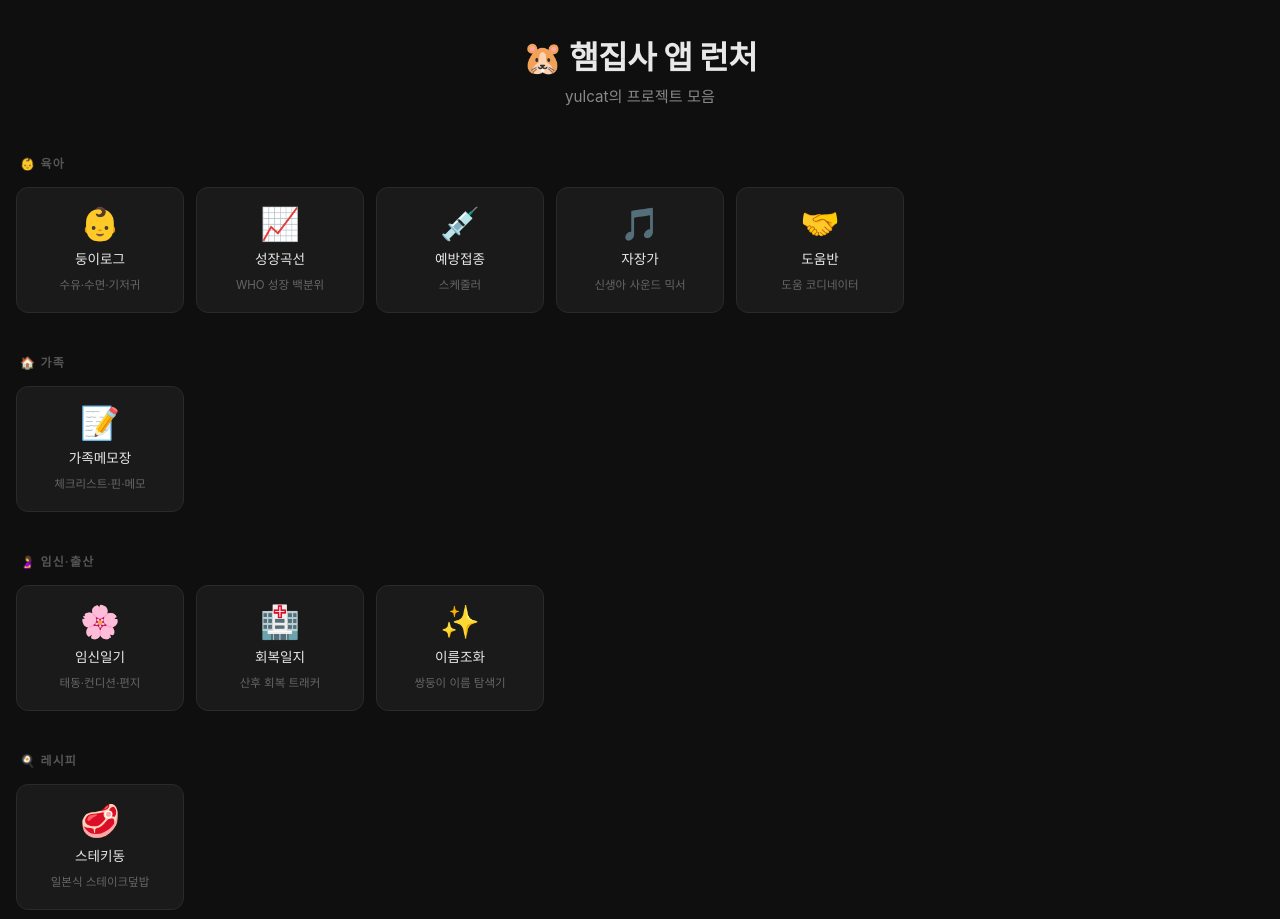
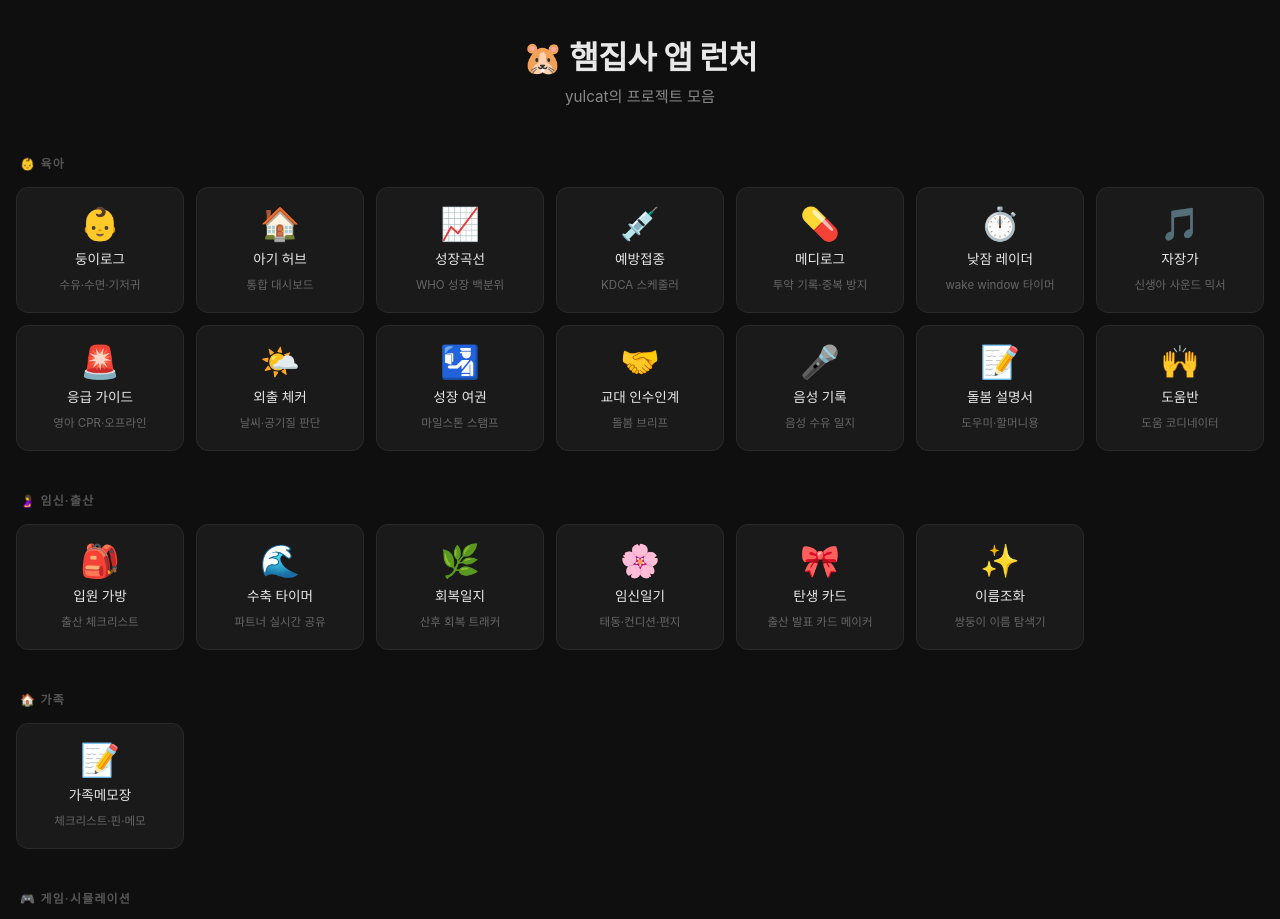
Before and after one commit to yulcat/yulcat.github.io, a plain HTML site: page index.html in a window 1280 px wide. Shown: the top 919 px of the page. Drawn offline with Linux system fonts and the light colour scheme.

Commit message:
런처 전면 업데이트: 누락 앱 14개 추가, 드롭 앱 제거
추가: 아기허브, 메디로그, 낮잠레이더, 응급가이드, 외출체커,
      성장여권, 교대인수인계, 음성기록, 돌봄설명서,
      입원가방, 수축타이머, 탄생카드
제거: 스테키동(archived), 노이즈박스(archived)
정리: 섹션 재구성(육아/임신출산/가족/게임/시각화)

```diff
--- a/index.html
+++ b/index.html
@@ -3,6 +3,8 @@
 <head>
   <meta charset="UTF-8" />
   <meta name="viewport" content="width=device-width, initial-scale=1.0" />
+  <meta name="apple-mobile-web-app-capable" content="yes" />
+  <meta name="theme-color" content="#0f0f0f" />
   <title>🐹 햄집사 앱 런처</title>
   <style>
     * { box-sizing: border-box; margin: 0; padding: 0; }
@@ -69,6 +71,7 @@
       color: #444;
       font-size: 0.8rem;
     }
+    footer a { color: #555; }
   </style>
 </head>
 <body>
@@ -77,6 +80,7 @@
     <p>yulcat의 프로젝트 모음</p>
   </header>
 
+  <!-- ── 육아 ────────────────────────────── -->
   <div class="section">
     <div class="section-title">👶 육아</div>
     <div class="grid">
@@ -84,6 +88,11 @@
         <span class="icon">👶</span>
         <span class="name">둥이로그</span>
         <span class="desc">수유·수면·기저귀</span>
+      </a>
+      <a class="card" href="http://100.92.91.95:3468/hub.html" target="_blank">
+        <span class="icon">🏠</span>
+        <span class="name">아기 허브</span>
+        <span class="desc">통합 대시보드</span>
       </a>
       <a class="card" href="http://100.92.91.95:3472/" target="_blank">
         <span class="icon">📈</span>
@@ -93,21 +102,99 @@
       <a class="card" href="https://yulcat.github.io/vaccine-schedule/" target="_blank">
         <span class="icon">💉</span>
         <span class="name">예방접종</span>
-        <span class="desc">스케줄러</span>
+        <span class="desc">KDCA 스케줄러</span>
       </a>
-      <a class="card" href="https://yulcat.github.io/lullaby/" target="_blank">
+      <a class="card" href="https://yulcat.github.io/med-log/" target="_blank">
+        <span class="icon">💊</span>
+        <span class="name">메디로그</span>
+        <span class="desc">투약 기록·중복 방지</span>
+      </a>
+      <a class="card" href="https://yulcat.github.io/nap-radar/" target="_blank">
+        <span class="icon">⏱️</span>
+        <span class="name">낮잠 레이더</span>
+        <span class="desc">wake window 타이머</span>
+      </a>
+      <a class="card" href="http://100.92.91.95:3474/" target="_blank">
         <span class="icon">🎵</span>
         <span class="name">자장가</span>
         <span class="desc">신생아 사운드 믹서</span>
       </a>
-      <a class="card" href="https://yulcat.github.io/help-rota/" target="_blank">
+      <a class="card" href="https://yulcat.github.io/baby-sos/" target="_blank">
+        <span class="icon">🚨</span>
+        <span class="name">응급 가이드</span>
+        <span class="desc">영아 CPR·오프라인</span>
+      </a>
+      <a class="card" href="https://yulcat.github.io/outdoor-ok/" target="_blank">
+        <span class="icon">🌤️</span>
+        <span class="name">외출 체커</span>
+        <span class="desc">날씨·공기질 판단</span>
+      </a>
+      <a class="card" href="https://yulcat.github.io/twin-passport/" target="_blank">
+        <span class="icon">🛂</span>
+        <span class="name">성장 여권</span>
+        <span class="desc">마일스톤 스탬프</span>
+      </a>
+      <a class="card" href="https://yulcat.github.io/partner-brief/" target="_blank">
         <span class="icon">🤝</span>
+        <span class="name">교대 인수인계</span>
+        <span class="desc">돌봄 브리프</span>
+      </a>
+      <a class="card" href="https://yulcat.github.io/voice-log/" target="_blank">
+        <span class="icon">🎤</span>
+        <span class="name">음성 기록</span>
+        <span class="desc">음성 수유 일지</span>
+      </a>
+      <a class="card" href="https://yulcat.github.io/sitter-brief/" target="_blank">
+        <span class="icon">📝</span>
+        <span class="name">돌봄 설명서</span>
+        <span class="desc">도우미·할머니용</span>
+      </a>
+      <a class="card" href="http://100.92.91.95:3471/" target="_blank">
+        <span class="icon">🙌</span>
         <span class="name">도움반</span>
         <span class="desc">도움 코디네이터</span>
       </a>
     </div>
   </div>
 
+  <!-- ── 임신·출산 ───────────────────────── -->
+  <div class="section">
+    <div class="section-title">🤰 임신·출산</div>
+    <div class="grid">
+      <a class="card" href="https://yulcat.github.io/birth-bag/" target="_blank">
+        <span class="icon">🎒</span>
+        <span class="name">입원 가방</span>
+        <span class="desc">출산 체크리스트</span>
+      </a>
+      <a class="card" href="http://100.92.91.95:3470/" target="_blank">
+        <span class="icon">🌊</span>
+        <span class="name">수축 타이머</span>
+        <span class="desc">파트너 실시간 공유</span>
+      </a>
+      <a class="card" href="https://yulcat.github.io/recovery-journal/" target="_blank">
+        <span class="icon">🌿</span>
+        <span class="name">회복일지</span>
+        <span class="desc">산후 회복 트래커</span>
+      </a>
+      <a class="card" href="https://yulcat.github.io/bump-diary/" target="_blank">
+        <span class="icon">🌸</span>
+        <span class="name">임신일기</span>
+        <span class="desc">태동·컨디션·편지</span>
+      </a>
+      <a class="card" href="https://yulcat.github.io/birth-card/" target="_blank">
+        <span class="icon">🎀</span>
+        <span class="name">탄생 카드</span>
+        <span class="desc">출산 발표 카드 메이커</span>
+      </a>
+      <a class="card" href="http://100.92.91.95:3469/" target="_blank">
+        <span class="icon">✨</span>
+        <span class="name">이름조화</span>
+        <span class="desc">쌍둥이 이름 탐색기</span>
+      </a>
+    </div>
+  </div>
+
+  <!-- ── 가족 ────────────────────────────── -->
   <div class="section">
     <div class="section-title">🏠 가족</div>
     <div class="grid">
@@ -119,38 +206,7 @@
     </div>
   </div>
 
-  <div class="section">
-    <div class="section-title">🤰 임신·출산</div>
-    <div class="grid">
-      <a class="card" href="https://yulcat.github.io/bump-diary/" target="_blank">
-        <span class="icon">🌸</span>
-        <span class="name">임신일기</span>
-        <span class="desc">태동·컨디션·편지</span>
-      </a>
-      <a class="card" href="https://yulcat.github.io/recovery-journal/" target="_blank">
-        <span class="icon">🏥</span>
-        <span class="name">회복일지</span>
-        <span class="desc">산후 회복 트래커</span>
-      </a>
-      <a class="card" href="http://100.92.91.95:3469/" target="_blank">
-        <span class="icon">✨</span>
-        <span class="name">이름조화</span>
-        <span class="desc">쌍둥이 이름 탐색기</span>
-      </a>
-    </div>
-  </div>
-
-  <div class="section">
-    <div class="section-title">🍳 레시피</div>
-    <div class="grid">
-      <a class="card" href="https://yulcat.github.io/steak-don/" target="_blank">
-        <span class="icon">🥩</span>
-        <span class="name">스테키동</span>
-        <span class="desc">일본식 스테이크덮밥</span>
-      </a>
-    </div>
-  </div>
-
+  <!-- ── 게임·시뮬레이션 ─────────────────── -->
   <div class="section">
     <div class="section-title">🎮 게임·시뮬레이션</div>
     <div class="grid">
@@ -187,6 +243,7 @@
     </div>
   </div>
 
+  <!-- ── 시각화·도구 ─────────────────────── -->
   <div class="section">
     <div class="section-title">🎨 시각화·도구</div>
     <div class="grid">
@@ -205,11 +262,6 @@
         <span class="name">플로우</span>
         <span class="desc">GPU 유체 시뮬레이션</span>
       </a>
-      <a class="card" href="https://yulcat.github.io/noisebox/" target="_blank">
-        <span class="icon">🔊</span>
-        <span class="name">노이즈박스</span>
-        <span class="desc">앰비언트 사운드</span>
-      </a>
       <a class="card" href="https://yulcat.github.io/palette-preview/" target="_blank">
         <span class="icon">🎨</span>
         <span class="name">팔레트</span>
@@ -218,6 +270,6 @@
     </div>
   </div>
 
-  <footer>🐹 by 햄집사 · <a href="https://github.com/yulcat" style="color:#555">github.com/yulcat</a></footer>
+  <footer>🐹 by 햄집사 · <a href="https://github.com/yulcat">github.com/yulcat</a></footer>
 </body>
 </html>
```
